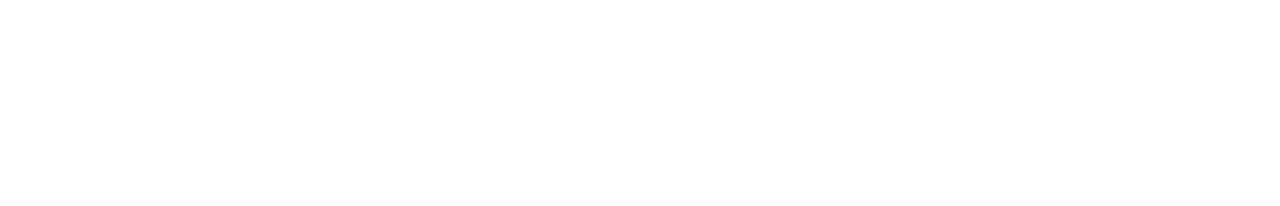
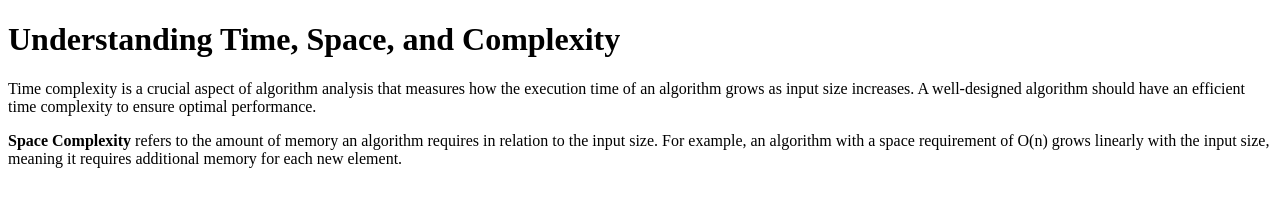
Before and after one commit to acciojob/time-and-space-complexity-Sabarevijay, a website: page main.html in a window 1280 px wide. Drawn offline with Linux system fonts and the light colour scheme.

Commit message:
created a submission

```diff
--- a/main.html
+++ b/main.html
@@ -8,6 +8,11 @@
 
 <body>
 	<!-- the entire body must be written by student -->
+	<h1>Understanding Time, Space, and Complexity</h1>
+
+    <p>Time complexity is a crucial aspect of algorithm analysis that measures how the execution time of an algorithm grows as input size increases. A well-designed algorithm should have an efficient time complexity to ensure optimal performance.</p>
+
+    <p><b>Space Complexity</b> refers to the amount of memory an algorithm requires in relation to the input size. For example, an algorithm with a space requirement of O(n) grows linearly with the input size, meaning it requires additional memory for each new element.</p>
     <script type="text/javascript" src="./script.js">
 </script>
 
```
